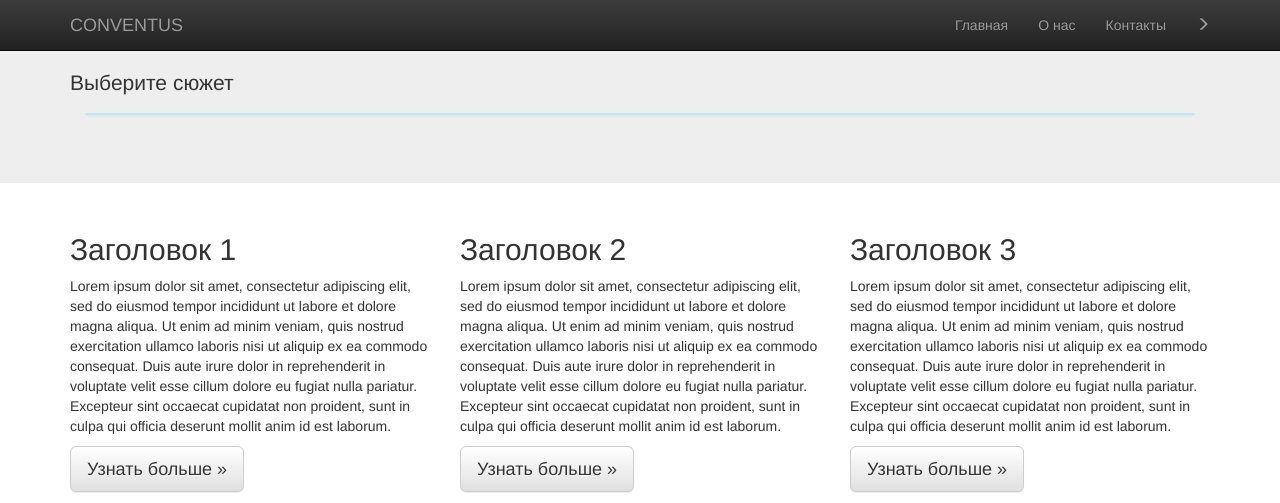
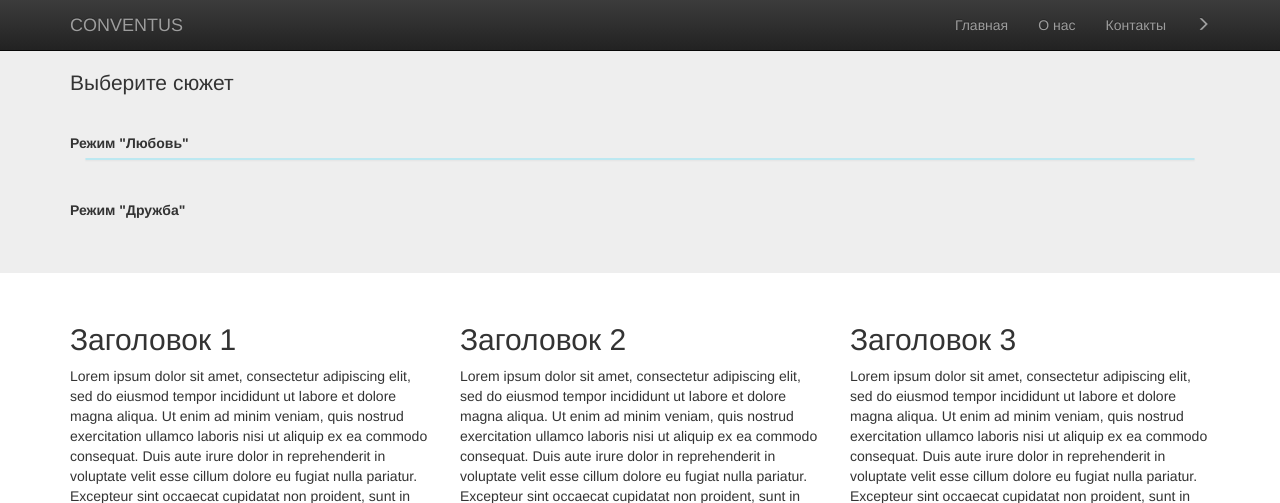
Before and after one commit to kudep/conventusdemo_rebuild, a Django app: page /story/ in a window 1280 px wide. Shown: the top 503 px of the page. Run offline with Django 3.2, Linux system fonts and the light colour scheme; data that the repository does not hold is empty; some libraries are stand-ins or nearby versions.

Commit message:
Added modes to story.html

```diff
--- a/templates/story/story.html
+++ b/templates/story/story.html
@@ -5,6 +5,8 @@
     <div class="container">
             <br>
             <p class="">Выберите сюжет</p>
+            <br>
+            <label>Режим "Любовь"</label>
         <div class="container">
             <div class="panel-group" id="collapse-panel-group">
                 <div class="panel panel-info">
@@ -33,6 +35,9 @@
                 </div>
             </div>
         </div>
+
+            <br>
+            <label>Режим "Дружба"</label>
     </div>
 </div>
 {% include 'share/feed.html' %}
```
